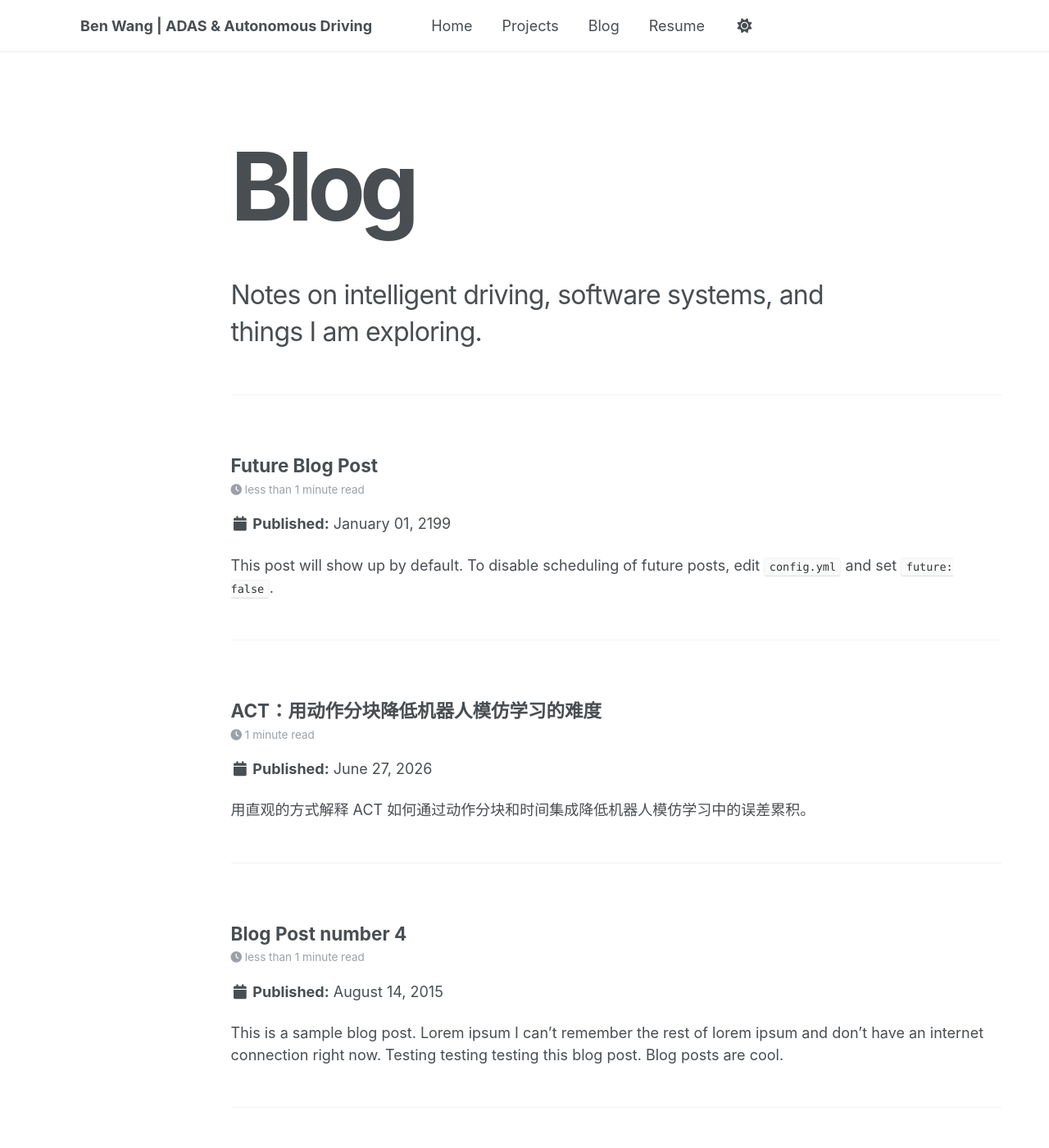
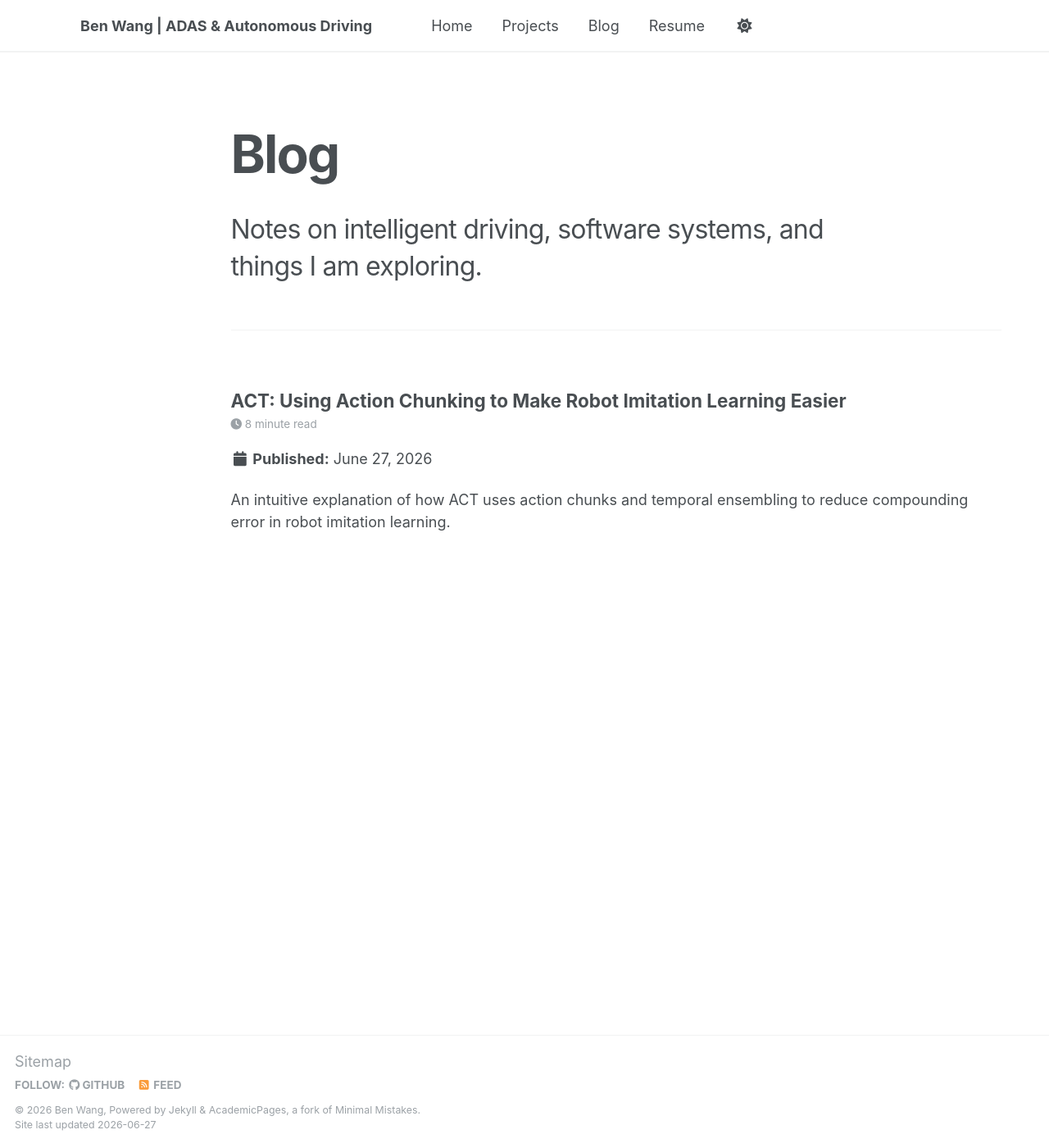
Before and after one commit to ai-benwang/ai-benwang.github.io, a Jekyll site: the page built from _pages/year-archive.html, in a window 1280 px wide and 1400 px high. Shown: the whole window at 82% size. Built offline with Jekyll 4.4.1, drawn with Linux system fonts in a browser that asks for light colours; some of the changed text lies outside the part shown.

Commit message:
Make English ACT post the default blog entry

```diff
--- a/_posts/2012-08-14-blog-post-1.md
+++ /dev/null
@@ -1,20 +0,0 @@
----
-title: 'Blog Post number 1'
-date: 2012-08-14
-permalink: /posts/2012/08/blog-post-1/
-tags:
-  - cool posts
-  - category1
-  - category2
----
-
-This is a sample blog post. Lorem ipsum I can't remember the rest of lorem ipsum and don't have an internet connection right now. Testing testing testing this blog post. Blog posts are cool.
-
-Headings are cool
-======
-
-You can have many headings
-======
-
-Aren't headings cool?
-------
--- a/_posts/2013-08-14-blog-post-2.md
+++ /dev/null
@@ -1,20 +0,0 @@
----
-title: 'Blog Post number 2'
-date: 2013-08-14
-permalink: /posts/2013/08/blog-post-2/
-tags:
-  - cool posts
-  - category1
-  - category2
----
-
-This is a sample blog post. Lorem ipsum I can't remember the rest of lorem ipsum and don't have an internet connection right now. Testing testing testing this blog post. Blog posts are cool.
-
-Headings are cool
-======
-
-You can have many headings
-======
-
-Aren't headings cool?
-------
--- a/_posts/2014-08-14-blog-post-3.md
+++ /dev/null
@@ -1,20 +0,0 @@
----
-title: 'Blog Post number 3'
-date: 2014-08-14
-permalink: /posts/2014/08/blog-post-3/
-tags:
-  - cool posts
-  - category1
-  - category2
----
-
-This is a sample blog post. Lorem ipsum I can't remember the rest of lorem ipsum and don't have an internet connection right now. Testing testing testing this blog post. Blog posts are cool.
-
-Headings are cool
-======
-
-You can have many headings
-======
-
-Aren't headings cool?
-------
--- a/_posts/2026-06-27-act-action-chunking-en.md
+++ b/_posts/2026-06-27-act-action-chunking-en.md
@@ -4,7 +4,7 @@ date: 2026-06-27
 permalink: /posts/2026/06/act-action-chunking-en/
 excerpt: "An intuitive explanation of how ACT uses action chunks and temporal ensembling to reduce compounding error in robot imitation learning."
 lang: en
-canonical_post: false
+canonical_post: true
 related: false
 categories:
   - Robotics
--- a/_posts/2199-01-01-future-post.md
+++ /dev/null
@@ -1,11 +0,0 @@
----
-title: 'Future Blog Post'
-date: 2199-01-01
-permalink: /posts/2012/08/blog-post-4/
-tags:
-  - cool posts
-  - category1
-  - category2
----
-
-This post will show up by default. To disable scheduling of future posts, edit `config.yml` and set `future: false`.
--- a/assets/css/main.scss
+++ b/assets/css/main.scss
@@ -60,7 +60,7 @@ body { background: var(--ben-paper); color: var(--ben-ink); }
 .greedy-nav .visible-links a::before { height: 1px; background: var(--ben-ink); }
 .page { float: none; width: 100%; padding-right: 0; }
 .page__inner-wrap { max-width: 1120px; margin: 0 auto; }
-.page__title { font-size: clamp(3.4rem, 9vw, 7rem); line-height: .98; letter-spacing: -.06em; margin: 4rem 0 3rem; }
+.page__title { font-size: clamp(2.25rem, 5vw, 4rem); line-height: 1.08; letter-spacing: -.03em; margin: 3rem 0 2rem; }
 .page__content { font-size: 1rem; }
 .page__footer { border-top: 1px solid var(--ben-line); background: transparent; color: var(--ben-muted); }
 .sidebar { display: none; }
```
Also changed, not shown: _posts/2015-08-14-blog-post-4.md (deleted, +0 -20 lines), _posts/2026-06-27-act-action-chunking-cn.md (+1 -1 lines).
